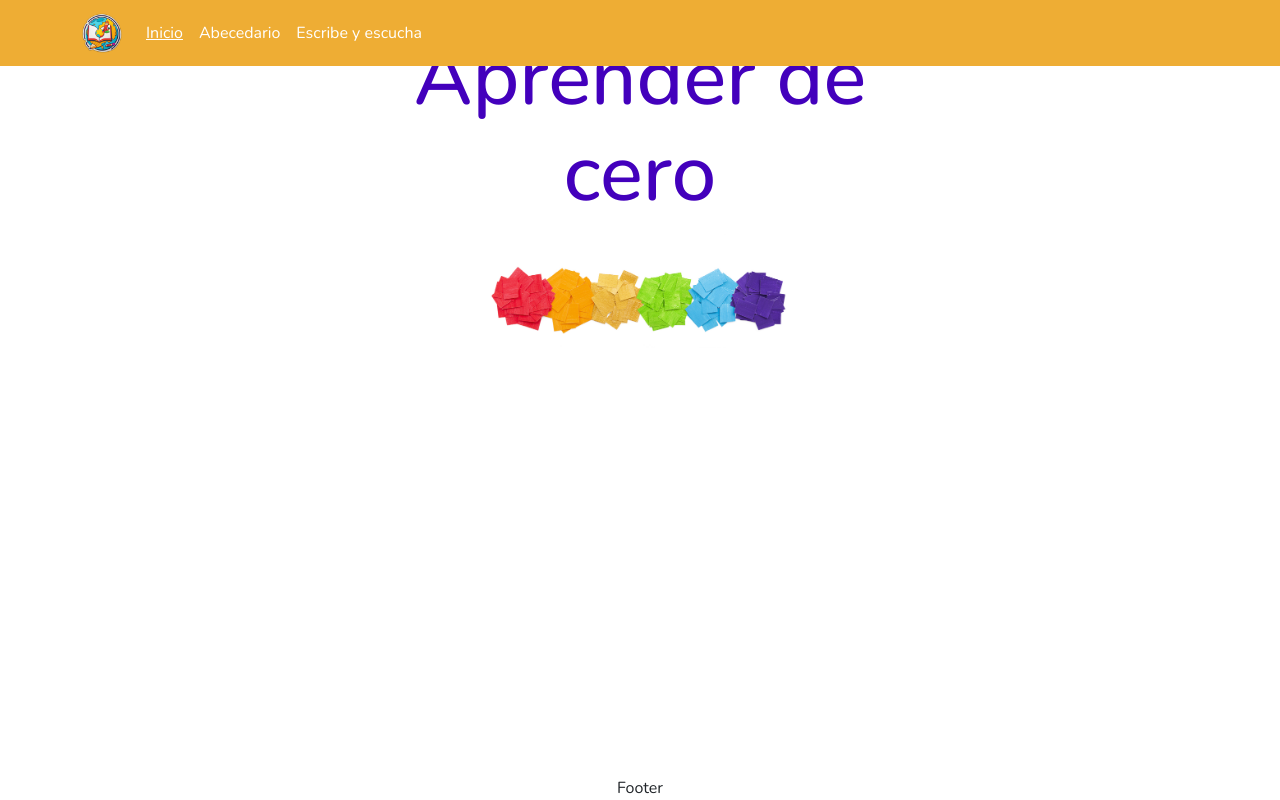
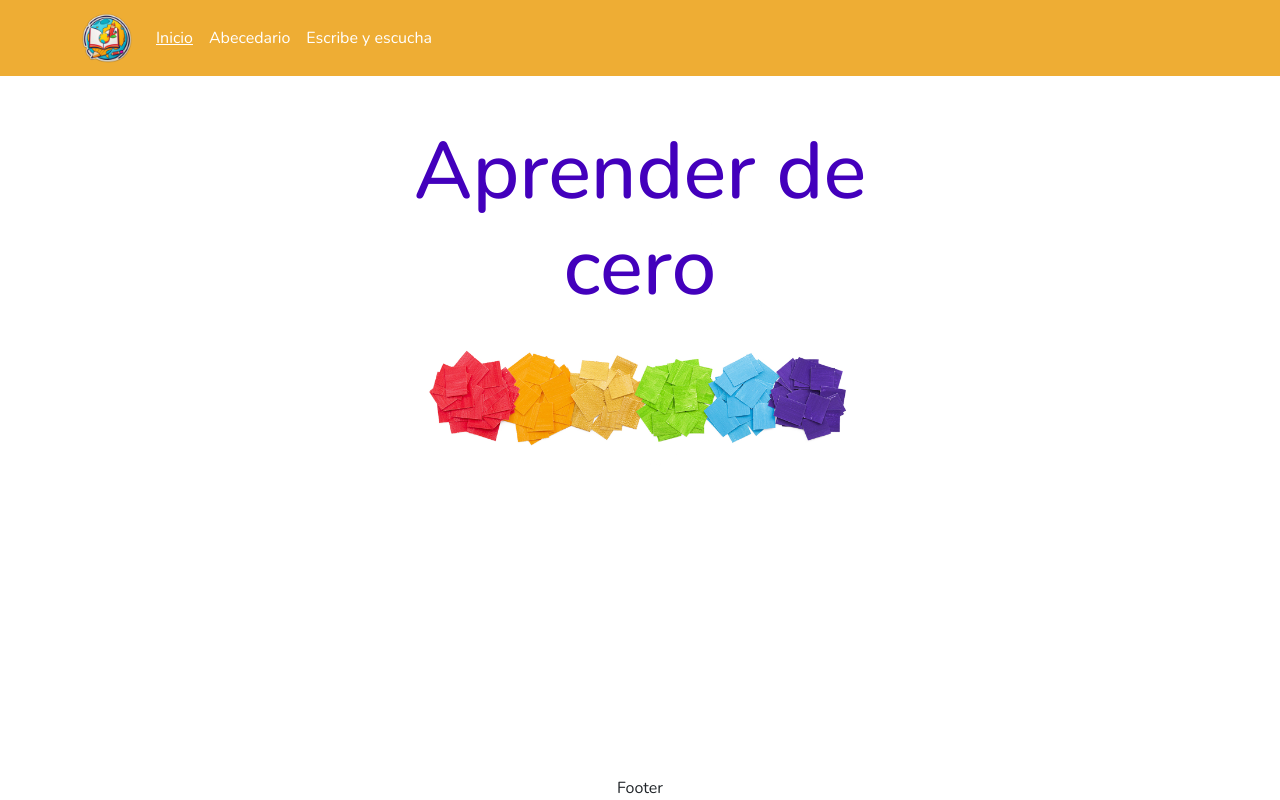
Before and after one commit to AnabelaGuillermo/aprenderDesdeCero, a React (Vite) app: page / in a window 1280 px wide. Built offline with nearby package versions, Linux system fonts and the light colour scheme.

Commit message:
Modifico CSS de portada para que quede por debajo del header de manera adaptable

```diff
--- a/src/components/Common/Header.css
+++ b/src/components/Common/Header.css
@@ -1,8 +1,11 @@
 .logoHeader {
-  height: 40px;
+  height: 50px;
 }
 
 header {
+
+  z-index: 1000;
+
   & nav {
     background-color: rgb(238, 173, 52);
   }
--- a/src/css/HomeView.css
+++ b/src/css/HomeView.css
@@ -2,6 +2,28 @@
   position: relative;
   text-align: center;
   overflow: hidden;
+  height: 400px;
+  z-index: 500;
+}
+
+.tituloHome {
+  position: absolute;
+  top: 50%;
+  left: 50%;
+  transform: translate(-50%, -70%);
+  padding: 20px;
+  z-index: 2;
+  font-size: 3em;
+  animation: colorChange 3s infinite;
+  text-shadow: 2px 2px 5px rgba(255, 255, 255, 0.7);
+  font-size: 80px;
+}
+
+.portadaCubos {
+  width: 100%;
+  height: 100%;
+  object-fit: cover;
+  display: block;
 }
 
 .overlay {
@@ -13,24 +35,6 @@
   z-index: 1;
 }
 
-.tituloHome {
-  position: absolute;
-  top: 50%;
-  left: 50%;
-  transform: translate(-50%, -85%);
-  padding: 20px;
-  z-index: 2;
-  font-size: 3em;
-  animation: colorChange 3s infinite;
-  text-shadow: 2px 2px 5px rgba(255, 255, 255, 0.7);
-  font-size: 80px;
-}
-
-.portadaCubos {
-  width: 100%;
-  height: auto;
-  display: block;
-}
 
 @keyframes colorChange {
   0% {
```
